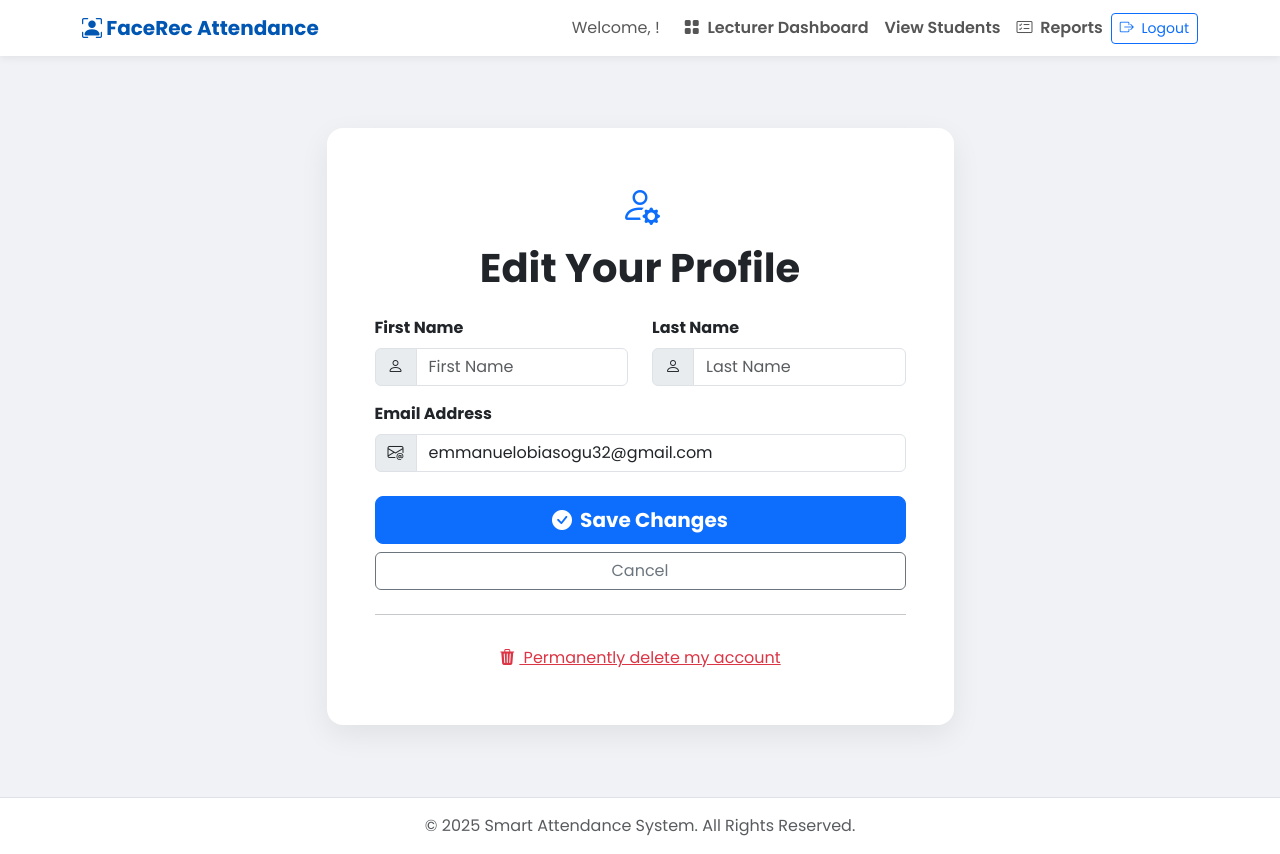
After one commit to femix300/Facial-Recognition-System, a Django app: page /dashboard/profile/ in a window 1280 px wide. The commit adds this page. Run offline with Django 5.2, Linux system fonts and the light colour scheme; a user stored in the database is signed in; some libraries are stand-ins or nearby versions.

Commit message:
added new files

```diff
--- a/attendance/forms.py
+++ b/attendance/forms.py
@@ -119,8 +119,65 @@ class SessionCreationForm(forms.Form):
         end = cleaned_data.get("end_time")
 
         if start and end:
+            start = start.replace(second=0, microsecond=0)
+            end = end.replace(second=0, microsecond=0)
+
             if end <= start:
                 raise forms.ValidationError("The session end time must be after the start time.")
             if start < timezone.now() - datetime.timedelta(minutes=1):
                 raise forms.ValidationError("The session start time cannot be in the past.")
+
+            cleaned_data['start_time'] = start
+            cleaned_data['end_time'] = end
         return cleaned_data
+
+class LecturerProfileUpdateForm(forms.ModelForm):
+    email = forms.EmailField(
+        widget=forms.EmailInput(attrs={'class': 'form-control', 'placeholder': 'Email Address'})
+    )
+    class Meta:
+        model = User
+        fields = ['first_name', 'last_name', 'email']
+        widgets = {
+            'first_name': forms.TextInput(attrs={'class': 'form-control', 'placeholder': 'First Name'}),
+            'last_name': forms.TextInput(attrs={'class': 'form-control', 'placeholder': 'Last Name'}),
+        }
+
+    def __init__(self, *args, **kwargs):
+        self.user = kwargs.pop('user', None)
+        super().__init__(*args, **kwargs)
+
+    def clean_email(self):
+        email = self.cleaned_data.get('email')
+        if User.objects.filter(email__iexact=email).exclude(pk=self.user.pk).exists():
+            raise forms.ValidationError("This email is already in use by another account.")
+        return email
+
+
+class StudentProfileUpdateForm(forms.ModelForm):
+    email = forms.EmailField(
+        widget=forms.EmailInput(attrs={'class': 'form-control', 'placeholder': 'Email Address'})
+    )
+    matric_number = forms.CharField(
+        max_length=100,
+        widget=forms.TextInput(attrs={'class': 'form-control', 'placeholder': 'Matriculation Number'})
+    )
+    class Meta:
+        model = User
+        fields = ['first_name', 'last_name', 'email']
+        widgets = {
+            'first_name': forms.TextInput(attrs={'class': 'form-control', 'placeholder': 'First Name'}),
+            'last_name': forms.TextInput(attrs={'class': 'form-control', 'placeholder': 'Last Name'}),
+        }
+
+    def __init__(self, *args, **kwargs):
+        self.user = kwargs.pop('user', None)
+        super().__init__(*args, **kwargs)
+        if self.user and hasattr(self.user, 'student'):
+            self.fields['matric_number'].initial = self.user.student.matric_number
+
+    def clean_email(self):
+        email = self.cleaned_data.get('email')
+        if User.objects.filter(email__iexact=email).exclude(pk=self.user.pk).exists():
+            raise forms.ValidationError("This email is already in use by another account.")
+        return email
--- a/attendance/templates/attendance/base.html
+++ b/attendance/templates/attendance/base.html
@@ -83,11 +83,8 @@
 
                         {% if user.is_staff %}
                             <li class="nav-item"><a class="nav-link" href="{% url 'lecturer_dashboard' %}"><i class="bi bi-grid-fill me-1"></i> Lecturer Dashboard</a></li>
-                            <li class="nav-item">
-                <a class="nav-link" href="{% url 'admin:index' %}">
-                    <i class="bi bi-shield-lock-fill me-1"></i>Admin
-                </a>
-            </li>
+                            <li class="nav-item"><a class="nav-link" href="{% url 'student_list' %}">View Students</a>
+                        </li>
                             <li class="nav-item"><a class="nav-link" href="{% url 'session_list' %}"><i class="bi bi-card-checklist me-1"></i> Reports</a></li>
                         {% else %}
                             <li class="nav-item"><a class="nav-link" href="{% url 'student_dashboard' %}"><i class="bi bi-person-circle me-1"></i> My Dashboard</a></li>
--- /dev/null
+++ b/attendance/templates/attendance/lecturer_update_profile.html
@@ -0,0 +1,108 @@
+{% extends 'attendance/base.html' %}
+{% block title %}Edit Profile{% endblock %}
+
+{% block content %}
+<link rel="preconnect" href="https://fonts.googleapis.com">
+<link rel="preconnect" href="https://fonts.gstatic.com" crossorigin>
+<link href="https://fonts.googleapis.com/css2?family=Poppins:wght@300;400;600;700&display=swap" rel="stylesheet">
+<link rel="stylesheet" href="https://cdn.jsdelivr.net/npm/bootstrap-icons@1.11.3/font/bootstrap-icons.min.css">
+
+<style>
+    body {
+        background-color: #f0f2f5; /* A softer background */
+        font-family: 'Poppins', sans-serif;
+    }
+    .profile-card {
+        border-radius: 1rem;
+        box-shadow: 0 10px 30px rgba(0, 0, 0, 0.07);
+        border: none;
+        animation: fadeIn 0.8s ease-in-out;
+    }
+    @keyframes fadeIn {
+        from { opacity: 0; transform: translateY(20px); }
+        to { opacity: 1; transform: translateY(0); }
+    }
+    .form-control:focus {
+        box-shadow: 0 0 0 0.25rem rgba(13, 110, 253, 0.25);
+        border-color: #86b7fe;
+    }
+    .input-group-text {
+        background-color: #e9ecef;
+    }
+</style>
+
+<div class="container my-5">
+    <div class="row justify-content-center">
+        <div class="col-md-8 col-lg-7">
+            <div class="card profile-card">
+                <div class="card-body p-4 p-md-5">
+                    <div class="text-center mb-4">
+                        <i class="bi bi-person-gear fs-1 text-primary"></i>
+                        <h1 class="fw-bold mt-2">Edit Your Profile</h1>
+                    </div>
+
+                    <form method="post" novalidate>
+                        {% csrf_token %}
+
+                        {% if form.non_field_errors %}
+                            <div class="alert alert-danger">
+                                {% for error in form.non_field_errors %}
+                                    <p class="mb-0">{{ error }}</p>
+                                {% endfor %}
+                            </div>
+                        {% endif %}
+
+                        <div class="row">
+                            <div class="col-md-6 mb-3">
+                                <label for="{{ form.first_name.id_for_label }}" class="form-label fw-bold">First Name</label>
+                                <div class="input-group">
+                                    <span class="input-group-text"><i class="bi bi-person"></i></span>
+                                    {{ form.first_name }}
+                                </div>
+                                {% for error in form.first_name.errors %}
+                                    <small class="text-danger d-block mt-1">{{ error }}</small>
+                                {% endfor %}
+                            </div>
+                            <div class="col-md-6 mb-3">
+                                <label for="{{ form.last_name.id_for_label }}" class="form-label fw-bold">Last Name</label>
+                                <div class="input-group">
+                                    <span class="input-group-text"><i class="bi bi-person"></i></span>
+                                    {{ form.last_name }}
+                                </div>
+                                {% for error in form.last_name.errors %}
+                                    <small class="text-danger d-block mt-1">{{ error }}</small>
+                                {% endfor %}
+                            </div>
+                        </div>
+
+                        <div class="mb-4">
+                            <label for="{{ form.email.id_for_label }}" class="form-label fw-bold">Email Address</label>
+                             <div class="input-group">
+                                <span class="input-group-text"><i class="bi bi-envelope-at"></i></span>
+                                {{ form.email }}
+                            </div>
+                            {% for error in form.email.errors %}
+                                <small class="text-danger d-block mt-1">{{ error }}</small>
+                            {% endfor %}
+                        </div>
+
+                        <div class="d-grid gap-2 mt-4">
+                           <button type="submit" class="btn btn-primary btn-lg fw-bold">
+                                <i class="bi bi-check-circle-fill me-2"></i>Save Changes
+                           </button>
+                           <a href="{% url 'lecturer_dashboard' %}" class="btn btn-outline-secondary">Cancel</a>
+                        </div>
+
+                        <hr class="my-4">
+                        <div class="text-center">
+                            <a href="{% url 'delete_account' %}" class="btn btn-link text-danger">
+                                <i class="bi bi-trash3-fill me-1"></i> Permanently delete my account
+                            </a>
+                        </div>
+                    </form>
+                </div>
+            </div>
+        </div>
+    </div>
+</div>
+{% endblock %}
--- a/attendance/templates/attendance/terminal.html
+++ b/attendance/templates/attendance/terminal.html
@@ -153,6 +153,11 @@
 </div>
 
 <canvas id="capture_canvas" style="display:none;"></canvas>
+<div class="mt-4">
+    <a href="{% url 'close_session' session.id %}" class="btn btn-danger btn-lg">
+        <i class="bi bi-stop-circle-fill me-2"></i> End Session
+    </a>
+</div>
 {% endblock %}
 
 {% block scripts %}
--- a/attendance/urls.py
+++ b/attendance/urls.py
@@ -19,9 +19,12 @@ urlpatterns = [
 
     # Student Dashboard
     path('student/dashboard/', views.student_dashboard, name='student_dashboard'),
+    path('student/dashboard/profile/', views.student_update_profile, name='student_update_profile'),
 
     # Lecturer Dashboard and Course Management
     path('dashboard/', views.lecturer_dashboard, name='lecturer_dashboard'),
+    path('dashboard/profile/', views.lecturer_update_profile, name='lecturer_update_profile'),
+    path('dashboard/students/', views.student_list, name='student_list'),
     path('dashboard/add-course/', views.add_course, name='add_course'),
     path('dashboard/course/edit/<int:course_id>/', views.edit_course, name='edit_course'),
     path('dashboard/course/delete/<int:course_id>/', views.delete_course, name='delete_course'),
@@ -29,6 +32,7 @@ urlpatterns = [
     # Session and Attendance Management
     path('session/create/<int:course_id>/', views.create_session, name='create_session'),
     path('terminal/<int:session_id>/', views.attendance_terminal, name='attendance_terminal'),
+    path('session/close/<int:session_id>/', views.close_session, name='close_session'),
     path('record/update_status/<int:record_id>/', views.update_record_status, name='update_record_status'),
     path('dashboard/sessions/', views.session_list, name='session_list'),
     path('dashboard/session/<int:session_id>/', views.session_detail, name='session_detail'),
@@ -36,4 +40,5 @@ urlpatterns = [
 
     # API Endpoint for Face Recognition
     path('api/process-frame/', views.process_frame, name='process_frame_api'),
+    path('profile/delete/', views.delete_account, name='delete_account'),
 ]
--- a/attendance/views.py
+++ b/attendance/views.py
@@ -2,7 +2,7 @@ from django.shortcuts import render, redirect, get_object_or_404
 from django.contrib.auth.models import User
 from django.contrib import messages
 from django.http import JsonResponse, FileResponse
-from django.db.models import Count
+from django.db.models import Count, Q
 from django.views.decorators.csrf import csrf_exempt
 from django.db import transaction
 from django.utils import timezone
@@ -23,11 +23,12 @@ import cv2
 import logging
 import numpy as np
 from reportlab.platypus import SimpleDocTemplate, Table, TableStyle, Paragraph
+from django.core.paginator import Paginator, EmptyPage, PageNotAnInteger
 from reportlab.lib.pagesizes import letter
 from reportlab.lib import colors
 from reportlab.lib.styles import getSampleStyleSheet
 from .models import Student, Course, AttendanceSession, AttendanceRecord, PasswordReset
-from .forms import LoginForm, RegistrationForm, LecturerRegistrationForm, CourseForm, SessionCreationForm
+from .forms import LoginForm, RegistrationForm, LecturerRegistrationForm, CourseForm, SessionCreationForm, LecturerProfileUpdateForm, StudentProfileUpdateForm
 
 
 logger = logging.getLogger(__name__)
@@ -37,6 +38,9 @@ HAAR_CASCADE_PATH = cv2.data.haarcascades + 'haarcascade_frontalface_default.xml
 
 def is_lecturer(user):
     return user.is_staff
+
+def is_student(user):
+    return not user.is_staff and hasattr(user, 'student')
 
 
 def train_lbph_model_from_samples(face_samples_b64: list, user_id: int) -> str:
@@ -386,8 +390,16 @@ def session_detail(request, session_id):
         id=session_id,
         course__lecturer=request.user
     )
-    records = AttendanceRecord.objects.filter(session=session).select_related('student__user').order_by('student__user__last_name')
-    return render(request, 'attendance/session_detail.html', {'session': session, 'records': records})
+    on_time_records = session.records.filter(status='on_time').select_related('student__user')
+    late_records = session.records.filter(status='late').select_related('student__user')
+
+    context = {
+        'session': session,
+        'on_time_records': on_time_records,
+        'late_records': late_records,
+    }
+
+    return render(request, 'attendance/session_detail.html', context)
 
 
 @login_required
@@ -468,6 +480,9 @@ def process_frame(request):
         x, y, w, h = faces[0]
         face_roi = gray[y:y+h, x:x+w]
 
+        best_match_student = None
+        min_confidence = float('inf')  # Start with an infinitely high 'difference' score
+
         students = Student.objects.select_related('user').all()
 
         recognized_student = None
@@ -486,16 +501,18 @@ def process_frame(request):
 
                 label, confidence = recognizer.predict(face_roi)
 
-                if label == student.user.id and confidence < 65:
-                    recognized_student = student
-                    recognition_confidence = confidence
-                    break
+                if confidence < min_confidence:
+                    min_confidence = confidence
+                    best_match_student = student
 
-        if recognized_student:
+        # Now, after checking all students, decide if the best match is good enough.
+        CONFIDENCE_THRESHOLD = 60
+
+        if best_match_student and min_confidence < CONFIDENCE_THRESHOLD:
             current_status = 'on_time' if timezone.now() <= session.end_time else 'late'
 
             record, created = AttendanceRecord.objects.get_or_create(
-                student=recognized_student,
+                student=best_match_student,
                 session=session,
                 defaults={'status': current_status}
             )
@@ -503,17 +520,16 @@ def process_frame(request):
             if created:
                 return JsonResponse({
                     'status': 'success',
-                    'student_name': recognized_student.user.get_full_name(),
-                    'matric_number': recognized_student.matric_number,
+                    'student_name': best_match_student.user.get_full_name(),
+                    'matric_number': best_match_student.matric_number,
                     'timestamp': record.timestamp.strftime('%I:%M:%S %p'),
                     'attendance_status': record.get_status_display()
                 })
             else:
                 return JsonResponse({
                     'status': 'already_marked',
-                    'student_name': recognized_student.user.get_full_name()
+                    'student_name': best_match_student.user.get_full_name()
                 })
-
         return JsonResponse({'status': 'error', 'message': 'Face not recognized.'})
 
     except Exception as e:
@@ -616,3 +632,108 @@ def reset_password(request, reset_id):
 def password_reset_complete(request):
     """Displays a success message after the password has been reset."""
     return render(request, 'attendance/password_reset_complete.html')
+
+@login_required
+def student_list(request):
+    student_list = Student.objects.select_related('user').order_by('user__last_name', 'user__first_name')
+
+    query = request.GET.get('q')
+    if query:
+        student_list = student_list.filter(
+            Q(user__first_name__icontains=query) |
+            Q(user__last_name__icontains=query) |
+            Q(user__email__icontains=query) |
+            Q(matric_number__icontains=query)
+        )
+    paginator = Paginator(student_list, 10)
+    page_number = request.GET.get('page')
+    try:
+        students = paginator.page(page_number)
+    except PageNotAnInteger:
+        students = paginator.page(1)
+    except EmptyPage:
+        students = paginator.page(paginator.num_pages)
+
+    context = {
+        'students': students,
+        'total_students': paginator.count,
+        'search_query': query or ''
+    }
+    return render(request, 'attendance/student_list.html', context)
+
+@login_required
+@user_passes_test(is_lecturer)
+def lecturer_update_profile(request):
+    user = request.user
+    if request.method == 'POST':
+        form = LecturerProfileUpdateForm(request.POST, instance=user, user=user)
+        if form.is_valid():
+            with transaction.atomic():
+                user = form.save(commit=False)
+                user.username = form.cleaned_data['email']
+                user.save()
+            messages.success(request, 'Your profile has been updated successfully!')
+            return redirect('lecturer_dashboard')
+    else:
+        form = LecturerProfileUpdateForm(instance=user, user=user)
+
+    return render(request, 'attendance/lecturer_update_profile.html', {'form': form})
+
+
+@login_required
+@user_passes_test(is_student)
+def student_update_profile(request):
+    user = request.user
+    if request.method == 'POST':
+        form = StudentProfileUpdateForm(request.POST, instance=user, user=user)
+        if form.is_valid():
+            try:
+                with transaction.atomic():
+                    user_instance = form.save(commit=False)
+                    user_instance.username = form.cleaned_data['email']
+                    user_instance.save()
+                    student_instance = user.student
+                    student_instance.matric_number = form.cleaned_data['matric_number']
+                    student_instance.save()
+
+                messages.success(request, 'Your profile has been updated successfully!')
+                return redirect('student_dashboard')
+            except Exception as e:
+                messages.error(request, f'An error occurred: {e}')
+    else:
+        form = StudentProfileUpdateForm(instance=user, user=user)
+
+    return render(request, 'attendance/student_update_profile.html', {'form': form})
+
+@login_required
+def delete_account(request):
+    user_to_delete = request.user
+
+    if request.method == 'POST':
+        try:
+            logout(request)
+            user_to_delete.delete()
+
+            messages.success(request, 'Your account has been successfully deleted.')
+            return redirect('home')
+
+        except Exception as e:
+            messages.error(request, f'An error occurred while deleting your account: {e}')
+            return redirect('home')
+
+    return render(request, 'attendance/delete_account_confirm.html')
+
+@login_required
+@user_passes_test(is_lecturer)
+def close_session(request, session_id):
+    session = get_object_or_404(AttendanceSession, id=session_id, course__lecturer=request.user)
+    session.is_active = False
+    session.save()
+
+    if not session.records.exists():
+        session.delete()
+        messages.warning(request, f"Session for {session.course.course_name} was closed and deleted because no students attended.")
+    else:
+        messages.success(request, f"Session for {session.course.course_name} has been successfully closed.")
+
+    return redirect('lecturer_dashboard')
```
Also changed, not shown: attendance/templates/attendance/dashboard.html (+12 -12 lines), attendance/templates/attendance/delete_account_confirm.html (added, +54 -0 lines), attendance/templates/attendance/student_dashboard.html (+19 -4 lines), attendance/templates/attendance/student_list.html (added, +176 -0 lines), attendance/templates/attendance/student_update_profile.html (added, +119 -0 lines).
